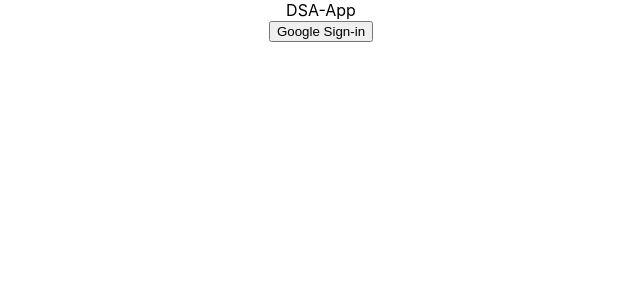
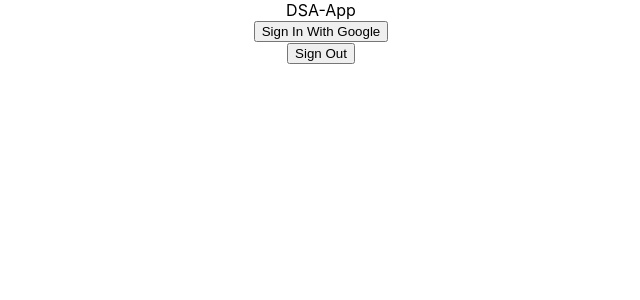
Before and after one commit to mineeshabrar/DSA-App, a JavaScript app in the folder dsa-app/: page / in a window 1280 px wide. Shown: the top 300 px of the page, without its empty margins (319-959 px from the left). Built offline with nearby package versions, Linux system fonts and the light colour scheme; the HTML template or start-up script is replaced by a standard one.

Commit message:
signin and signout components added

```diff
--- a/dsa-app/public/index.html
+++ b/dsa-app/public/index.html
@@ -9,11 +9,6 @@
       name="description"
       content="Web site created using create-react-app"
     />
-    <link rel="apple-touch-icon" href="%PUBLIC_URL%/logo192.png" />
-    <!--
-      manifest.json provides metadata used when your web app is installed on a
-      user's mobile device or desktop. See https://developers.google.com/web/fundamentals/web-app-manifest/
-    -->
     <link rel="manifest" href="%PUBLIC_URL%/manifest.json" />
     <!--
       Notice the use of %PUBLIC_URL% in the tags above.
--- a/dsa-app/src/App.js
+++ b/dsa-app/src/App.js
@@ -1,11 +1,13 @@
 import './App.css';
-import { Auth } from './components/auth';
+import { SignIn } from "./components/signin"
+import { SignOut } from "./components/signout"
 
 function App() {
   return (
     <div className="App">
       DSA-App
-      <Auth/>
+      <SignIn/>
+      <SignOut/>
     </div>
   );
 }
--- a/dsa-app/src/components/auth.js
+++ /dev/null
@@ -1,10 +0,0 @@
-import { auth } from "../config/firebase";
-import {  } from "firebase/auth"
-
-export const Auth = () => {
-    return (
-        <div>
-            <button> Google Sign-in </button>
-        </div>
-    );
-};
--- /dev/null
+++ b/dsa-app/src/components/signin.js
@@ -0,0 +1,19 @@
+import { auth, googleProvider } from "../config/firebase";
+import { signInWithPopup } from "firebase/auth"
+
+export const SignIn = () => {
+    const signInWithGoogle = async () => {
+        try {
+            signInWithPopup(auth, googleProvider);
+            console.log(auth.currentUser.email);
+        } catch (err) {
+            console.error(err);
+        }
+    };
+
+    return (
+        <div>
+            <button onClick={ signInWithGoogle }> Sign In With Google </button>
+        </div>
+    );
+};
--- /dev/null
+++ b/dsa-app/src/components/signout.js
@@ -0,0 +1,20 @@
+import { auth } from "../config/firebase";
+import { signOut } from "firebase/auth";
+
+export const SignOut = () => {
+    const logout = async () => {
+        try {
+            await signOut(auth);
+        } catch (err) {
+            console.error(err);
+        }
+
+        console.log("Signed out");
+    };
+
+    return (
+        <div>
+            <button onClick={ logout }> Sign Out </button>
+        </div>
+    );
+};
--- a/dsa-app/src/config/firebase.js
+++ b/dsa-app/src/config/firebase.js
@@ -1,5 +1,5 @@
 import { initializeApp } from "firebase/app";
-import { getAuth } from "firebase/auth"
+import { getAuth, GoogleAuthProvider } from "firebase/auth"
 
 const firebaseConfig = {
   apiKey: "AIzaSyAK4KkTeOzQEZl-xetDQp7809ON6sJDUd8",
@@ -12,3 +12,4 @@
 
 const app = initializeApp(firebaseConfig);
 export const auth = getAuth(app);
+export const googleProvider = new GoogleAuthProvider();
```
Also changed, not shown: dsa-app/public/manifest.json.
